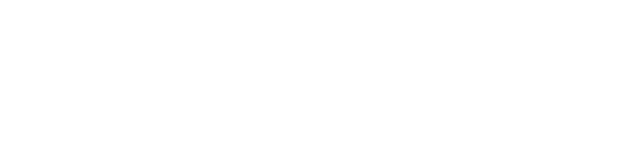
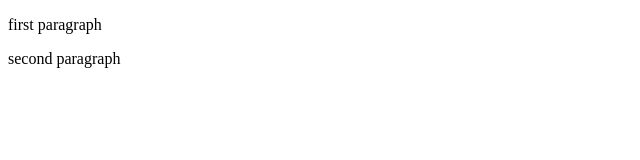
Before and after one commit to BrainHazard/git-basics, a plain HTML site: page test.html in a window 1280 px wide. Shown: the whole page, without its empty margins (0-640 px from the left). Drawn offline with Linux system fonts and the light colour scheme.

Commit message:
test.html added

```diff
--- a/test.html
+++ b/test.html
@@ -3,6 +3,8 @@
 <head>
     <meta charset="UTF-8">
     <title>Test title</title>
+    <p>first paragraph</p>
+    <p>second paragraph</p>
 </head>
 <body>
 
```
